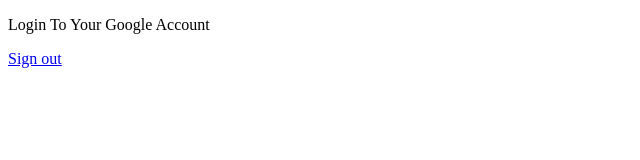
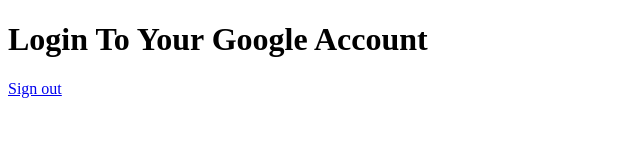
Before and after one commit to coltonwalker/The-Daily-Commit, a plain HTML site: page index.html in a window 1280 px wide. Shown: the whole page, without its empty margins (0-640 px from the left). Drawn offline with nearby package versions, Linux system fonts and the light colour scheme.

Commit message:
SixthDayPush

```diff
--- a/index.html
+++ b/index.html
@@ -6,7 +6,7 @@
     <title>The Daily Commit</title>
 </head>
 <body>
-   <p>Login To Your Google Account</p>
+   <h1>Login To Your Google Account</h1>
     <div class="g-signin2" data-onsuccess="onSignIn"></div>
     <script   src="https://code.jquery.com/jquery-3.1.1.min.js"   integrity="sha256-hVVnYaiADRTO2PzUGmuLJr8BLUSjGIZsDYGmIJLv2b8="   crossorigin="anonymous"></script>
     <a href="#" onclick="signOut();">Sign out</a>
```
